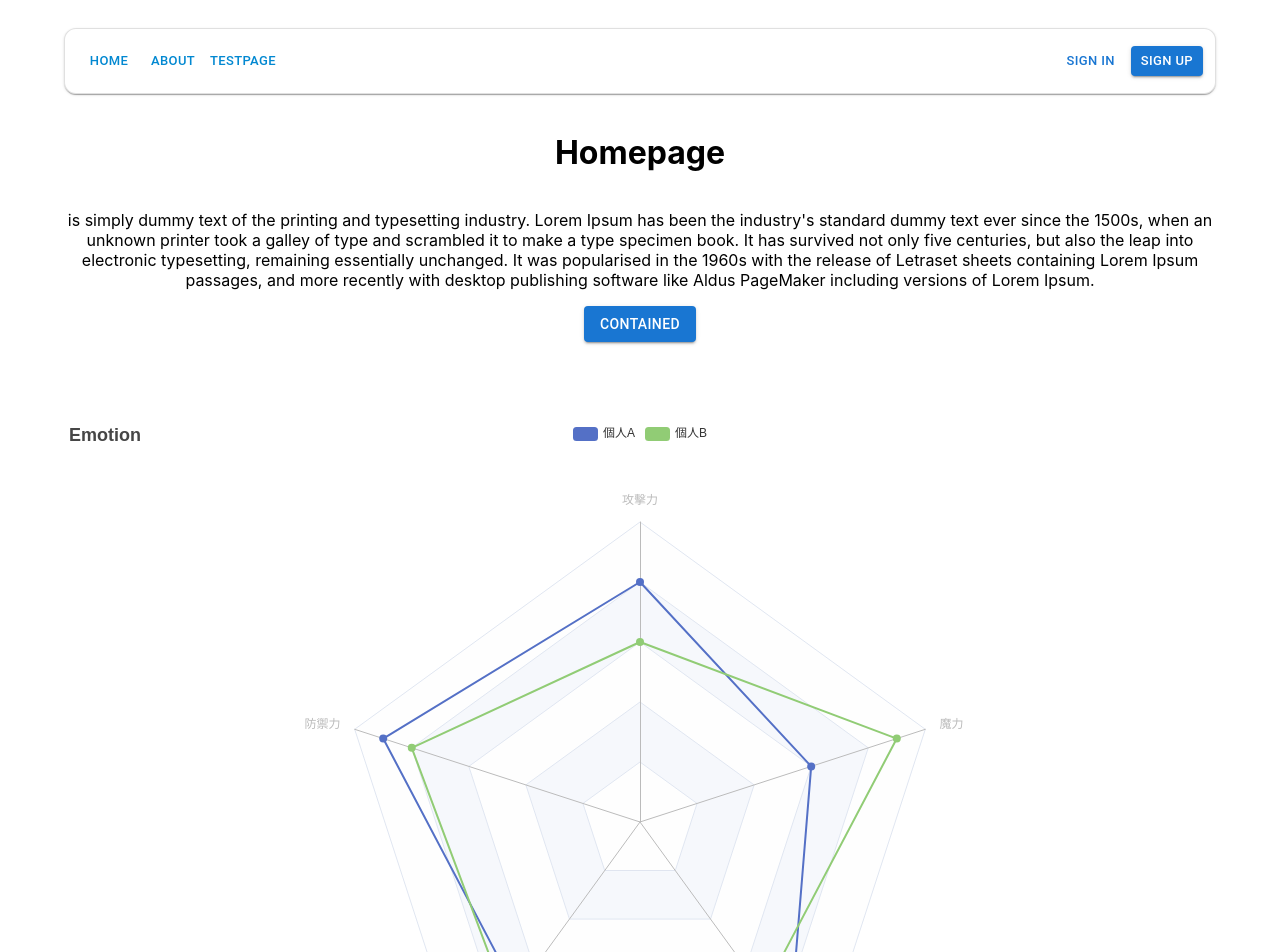
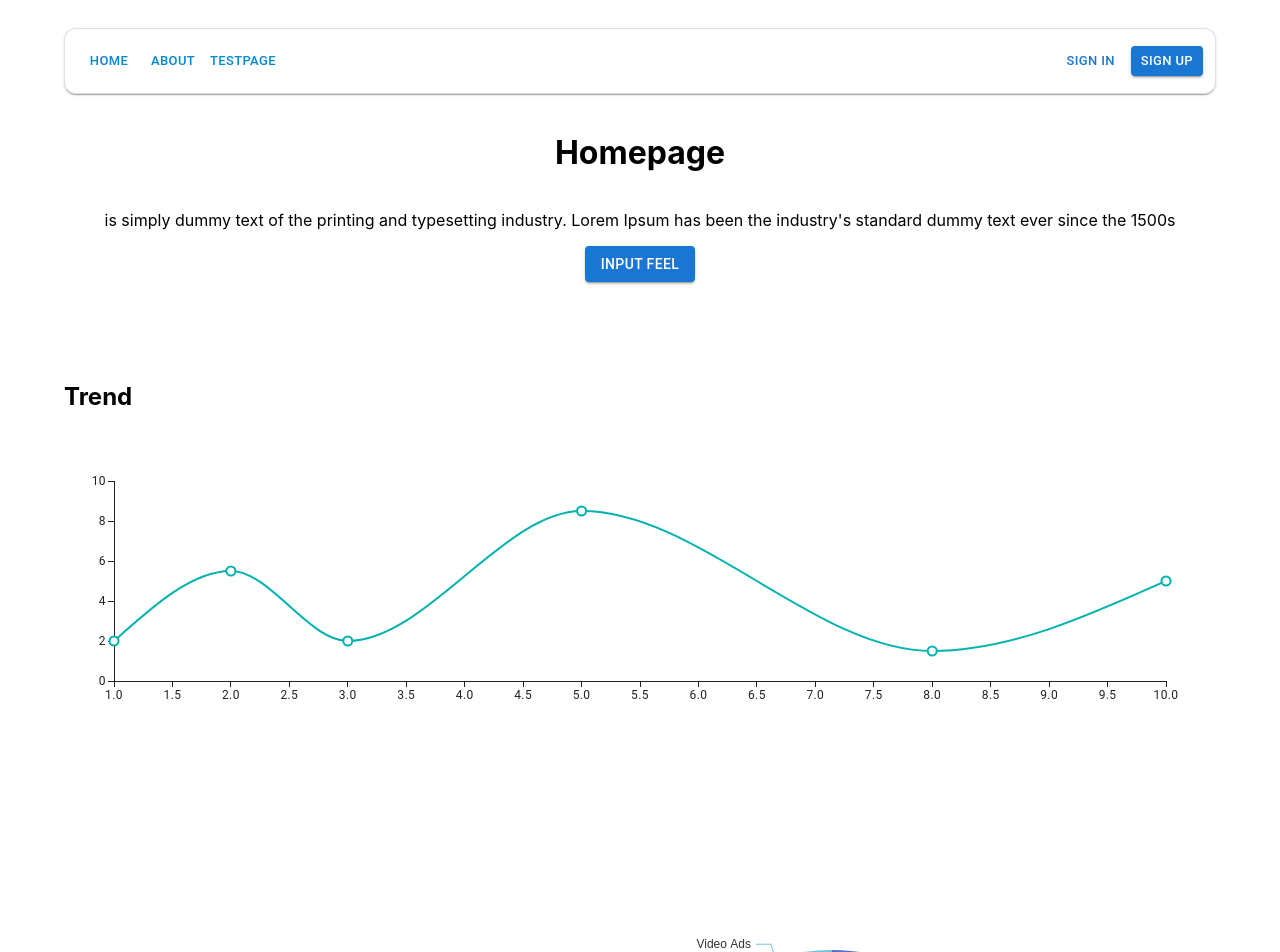
Before and after one commit to jui-wen-chiang/deepheart-web, a React (Create React App) app: page / in a window 1280 px wide. Shown: the top 952 px of the page. Built offline with nearby package versions, Linux system fonts and the light colour scheme.

Commit message:
feat: add dialog component

```diff
--- a/src/components/mui.ts
+++ b/src/components/mui.ts
@@ -6,3 +6,8 @@ export { default as Container } from "@mui/material/Container";
 export { default as Divider } from "@mui/material/Divider";
 export { default as MenuItem } from "@mui/material/MenuItem";
 export { default as Drawer } from "@mui/material/Drawer";
+
+export { default as Dialog } from "@mui/material/Dialog";
+export { default as DialogTitle } from "@mui/material/DialogTitle";
+export { default as DialogContent } from "@mui/material/DialogContent";
+export { default as DialogActions } from "@mui/material/DialogActions";
--- /dev/null
+++ b/src/components/tools/dialog.tsx
@@ -0,0 +1,21 @@
+import { Dialog, DialogTitle, DialogContent, DialogActions, Box, Button } from 'src/components/mui';
+import RadarChart from 'src/components/charts/radar'
+import { pagelayout, basicCenterlayout, twoColslayout, leftColumn, rightColumn } from 'src/assets/styles/commonStyles'
+
+
+export default function ModalDialog({ open, handleClose, title, children }) {
+    return (
+        <Dialog open={open} onClose={handleClose}>
+            <DialogTitle>{title}</DialogTitle>
+            <DialogContent>
+                <h2>{children}</h2>
+                <Box sx={{ ...basicCenterlayout, height: "80vh", width: "100vh" }}>
+                    <RadarChart />
+                </Box>
+            </DialogContent>
+            <DialogActions>
+                <Button onClick={handleClose}>關閉</Button>
+            </DialogActions>
+        </Dialog>
+    );
+}
--- a/src/pages/home.tsx
+++ b/src/pages/home.tsx
@@ -1,38 +1,38 @@
 import * as React from 'react';
+import { useState } from "react";
 
 import { Container, Box, Button } from 'src/components/mui';
 
 import TwoLevelPieChart from 'src/components/charts/pie'
 import PieChart from 'src/components/charts/pie2'
 import PositiveAndNegativeBarChart from 'src/components/charts/bar'
-import RadarChart from 'src/components/charts/radar'
 import { LineChart } from "@mui/x-charts/LineChart";
+import ModalDialog from 'src/components/tools/dialog'
 
 import { pagelayout, basicCenterlayout, twoColslayout, leftColumn, rightColumn } from 'src/assets/styles/commonStyles'
 
 
 export default function HomePage() {
+  const [activeDialog, setActiveDialog] = useState(null);
+
+
   return (
     <Container sx={pagelayout}>
       <Box sx={basicCenterlayout}>
         <h1>Homepage</h1>
-        <p>is simply dummy text of the printing and typesetting industry. Lorem Ipsum has been the industry's standard dummy text ever since the 1500s, when an unknown printer took a galley of type and scrambled it to make a type specimen book. It has survived not only five centuries, but also the leap into electronic typesetting, remaining essentially unchanged. It was popularised in the 1960s with the release of Letraset sheets containing Lorem Ipsum passages, and more recently with desktop publishing software like Aldus PageMaker including versions of Lorem Ipsum.</p>
-        <Button variant="contained">Contained</Button>
+        <p>is simply dummy text of the printing and typesetting industry. Lorem Ipsum has been the industry's standard dummy text ever since the 1500s</p>
+        <Button variant="contained" onClick={() => setActiveDialog("input_feel")}>
+          Input Feel
+        </Button>
       </Box>
 
-      <Box sx={{ ...basicCenterlayout, height: "100vh", width: "100%" }}>
-        <RadarChart />
-      </Box>
+      <ModalDialog
+        open={activeDialog === "input_feel"}
+        handleClose={() => setActiveDialog(null)}
+        title="Your Feel">
+        <p>這是children內容。</p>
+      </ModalDialog>
 
-      <Box sx={twoColslayout}>
-        <Box sx={rightColumn}>
-          <h2>2week Emotion Pie</h2>
-          <p>is simply dummy text of the printing and typesetting industry. Lorem Ipsum has been the industry's standard dummy text ever since the 1500s, when an unknown printer took a galley of type and scrambled it to make a type specimen book. It has survived not only five centuries.</p>
-        </Box>
-        <Box sx={{ ...leftColumn, height: "100vh", width: "100%" }}>
-          <PieChart />
-        </Box>
-      </Box>
 
       <Box sx={{ height: "300px", width: "100%" }}>
         <h2>Trend</h2>
@@ -45,6 +45,22 @@ export default function HomePage() {
           ]}
         />
       </Box>
+
+      {/* <Box sx={{ ...basicCenterlayout, height: "100vh", width: "100%" }}>
+        <RadarChart />
+      </Box> */}
+
+      <Box sx={twoColslayout}>
+        <Box sx={rightColumn}>
+          <h2>2week Emotion Pie</h2>
+          <p>is simply dummy text of the printing and typesetting industry. Lorem Ipsum has been the industry's standard dummy text ever since the 1500s, when an unknown printer took a galley of type and scrambled it to make a type specimen book. It has survived not only five centuries.</p>
+        </Box>
+        <Box sx={{ ...leftColumn, height: "100vh", width: "100%" }}>
+          <PieChart />
+        </Box>
+      </Box>
+
+
     </Container>
   )
 }
```
